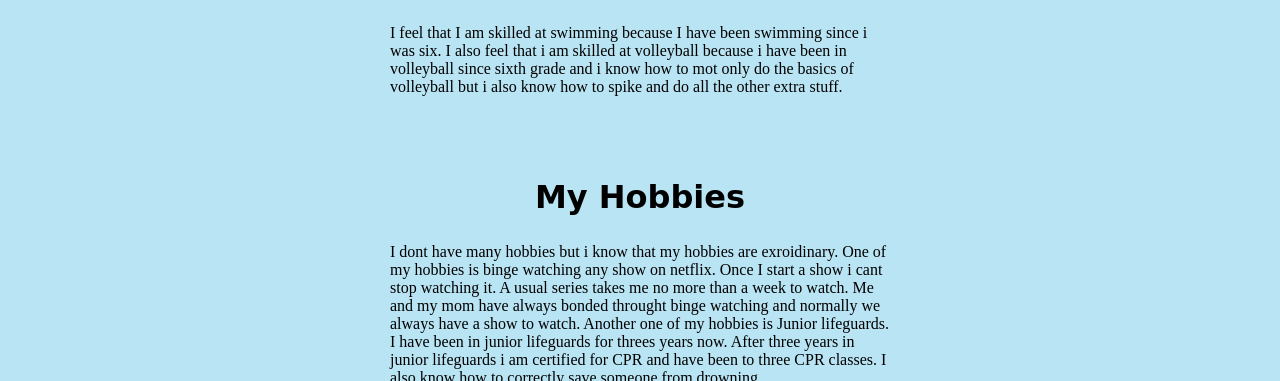
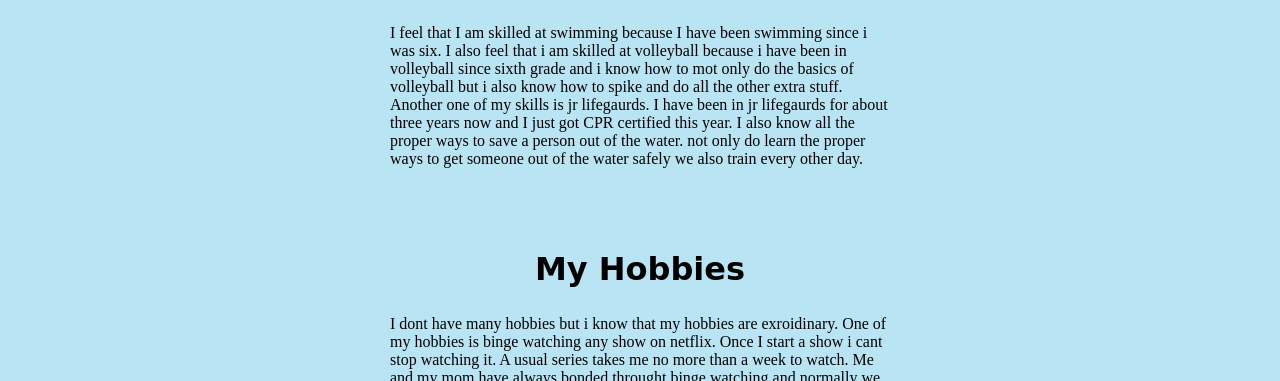
Before and after one commit to codebyalyssa/codebyalyssa.github.io, a plain HTML site: page index.html in a window 1280 px wide. Shown: the part 719-1100 px from the top of the page. Drawn offline with Linux system fonts and the light colour scheme.

Commit message:
Update index.html

```diff
--- a/index.html
+++ b/index.html
@@ -24,7 +24,7 @@
         <h2>My Skills</h2>
             <p>I feel that I am skilled at swimming because I have been swimming since i was six.
                 I also feel that i am skilled at volleyball because i have been in volleyball since sixth grade and i know how to mot only do the basics of volleyball but i also know how to spike and do all the other extra stuff.
-
+           	Another one of my skills is jr lifegaurds. I have been in jr lifegaurds for about three years now and I just got CPR certified this year. I also know all the proper ways to save a person out of the water. not only do learn the proper ways to get someone out of the water safely we also train every other day.
 	    </p>
     </article>
     <article>
```
